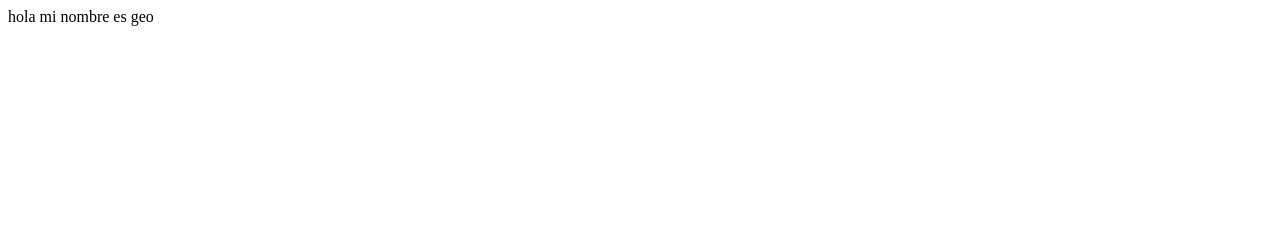
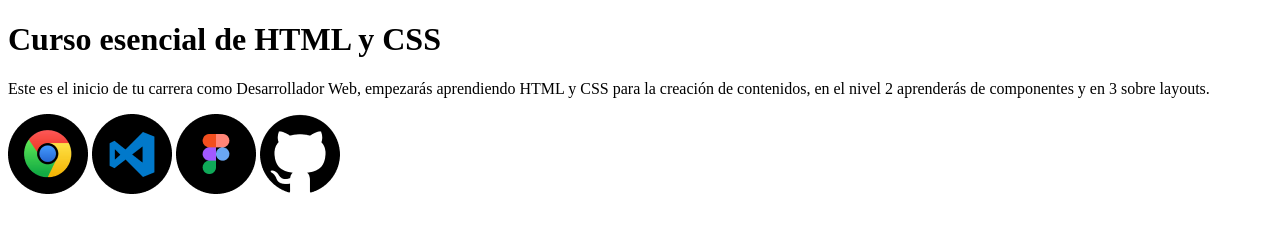
Before and after one commit to notgeoxd/curso-esencial-html-css, a plain HTML site: page index.html in a window 1280 px wide. Drawn offline with Linux system fonts and the light colour scheme.

Commit message:
hemos subido las imagenes de los logos al proyecto

```diff
--- a/index.html
+++ b/index.html
@@ -1,12 +1,23 @@
 <!DOCTYPE html>
-<html lang="en">
+<html lang="es">
 <head>
     <meta charset="UTF-8">
     <meta http-equiv="X-UA-Compatible" content="IE=edge">
     <meta name="viewport" content="width=device-width, initial-scale=1.0">
-    <title>Document</title>
+    <title>El Blog de geo</title>
 </head>
 <body>
-    hola mi nombre es geo
+    <h1>
+        Curso esencial de HTML y CSS
+    </h1>
+    <p>
+    Este es el inicio de tu carrera como Desarrollador Web,
+    empezarás aprendiendo HTML y CSS para la creación de contenidos,
+    en el nivel 2 aprenderás de componentes y en 3 sobre layouts.
+    </p>
+    <img src="imagenes/Google_Chrome.png" alt="Logo de Google Chrom" title="Logo de Google Chrom">
+    <img src="imagenes/Visual_Studio_Code.png" alt="Logo de Visual Studio Code" title="Logo de Visual Studio Code">
+    <img src="imagenes/Figma.png" alt="Logo de Figma" title="Logo de Figma">
+    <img src="imagenes/GitHub.png" alt="Logo de GitHub" title="Logo de GitHub">
 </body>
 </html>
```
Also changed, not shown: imagenes/Figma.png (added), imagenes/GitHub.png (added), imagenes/Google_Chrome.png (added), imagenes/Visual_Studio_Code.png (added).
